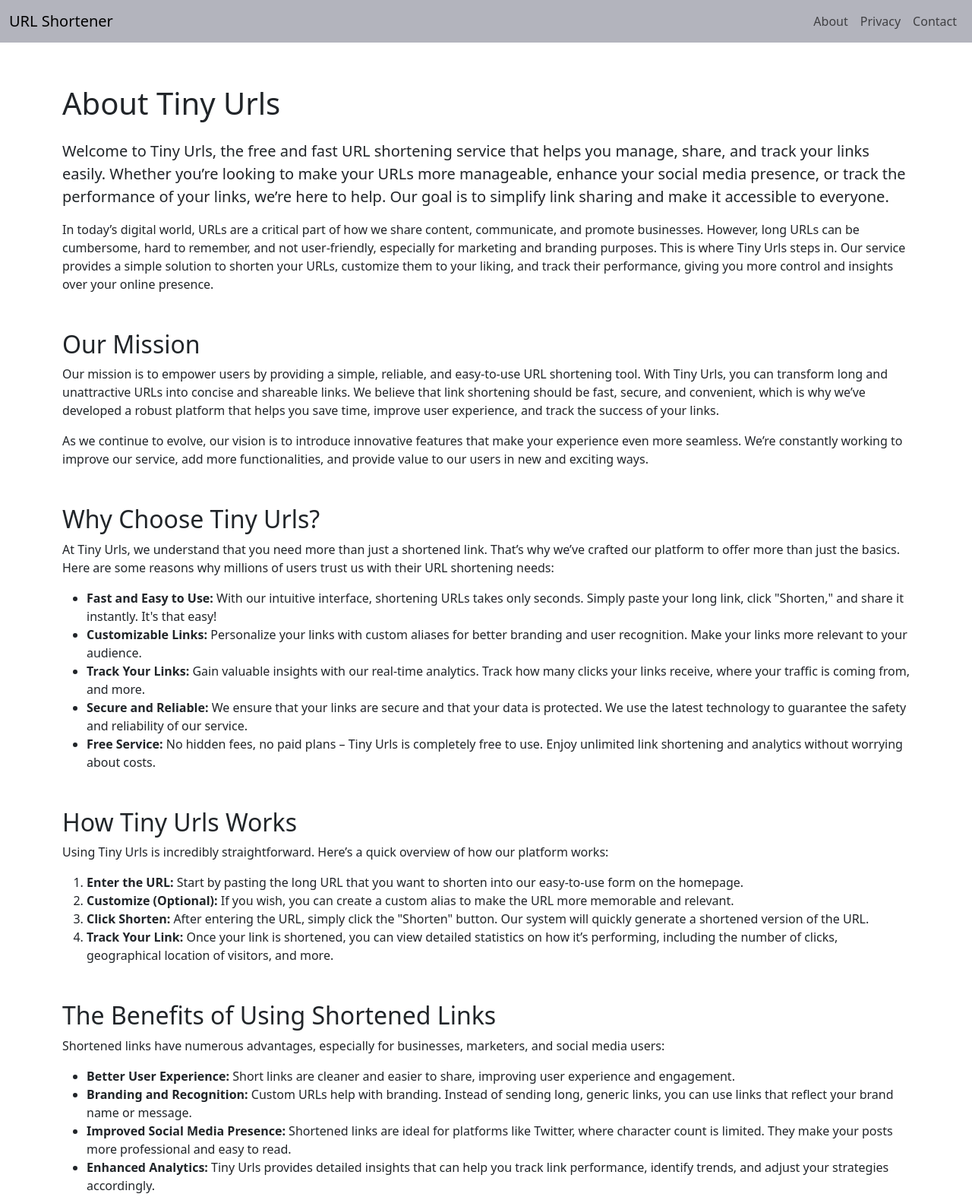
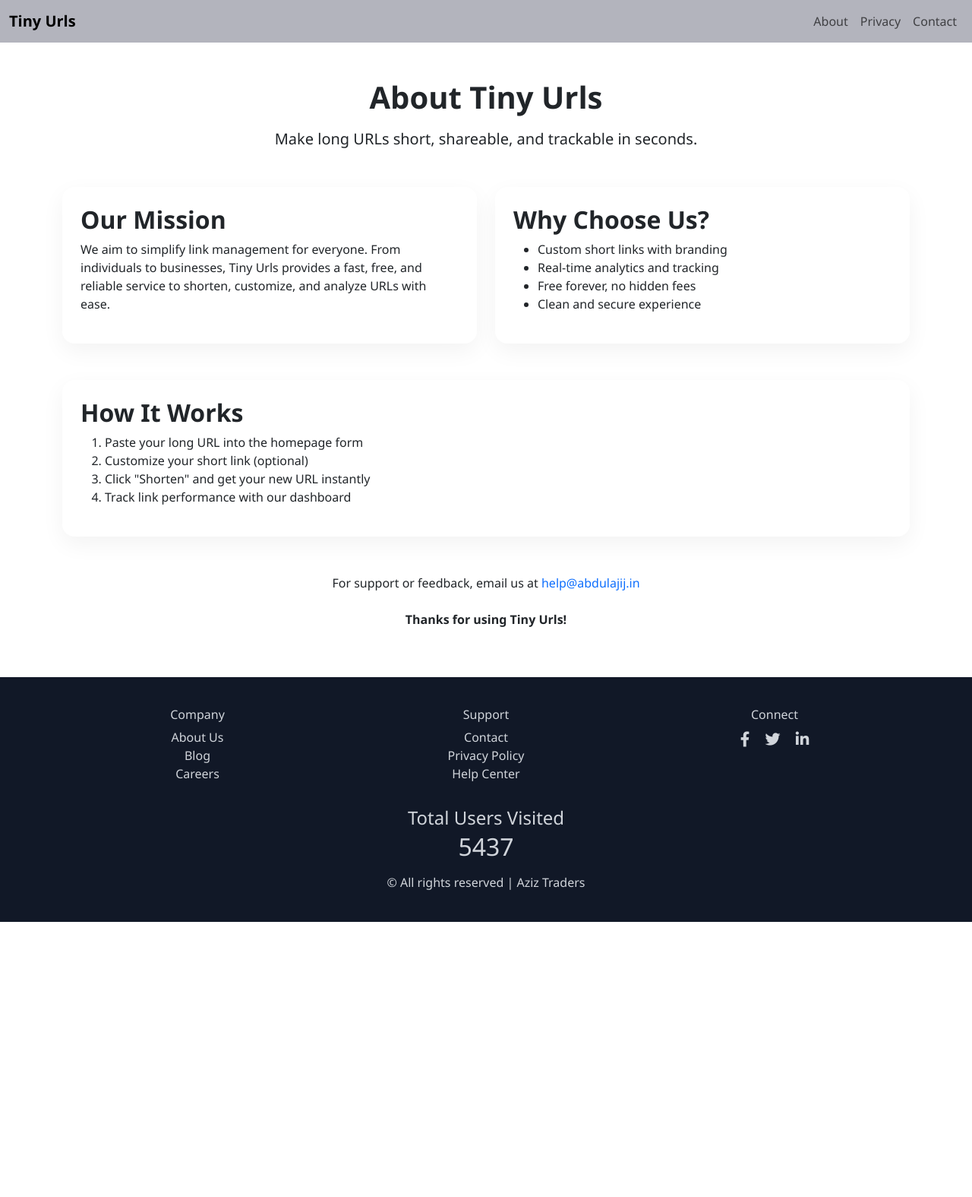
Before and after one commit to Siddique-7/URL-shortener, a plain HTML site: page about.html in a window 1280 px wide. Shown: the top 1575 px of the page at 76% size. After the commit the page ends 1213 px from the top, so only its background shows below. Drawn offline with nearby package versions, Linux system fonts and the light colour scheme.

```diff
--- a/about.html
+++ b/about.html
@@ -4,43 +4,75 @@
 <head>
     <meta charset="UTF-8">
     <meta name="viewport" content="width=device-width, initial-scale=1.0">
-    <meta name="description" content="Free URL shortener with custom links and analytics">
-    <meta name="keywords" content="url shortener, link shortener, tinyurl, free short url">
+    <meta name="description" content="Free, fast, and secure URL shortener with custom links and analytics.">
+    <meta name="keywords" content="url shortener, link shortener, tiny url, short url, custom url, free">
+    <meta name="author" content="Tiny Urls">
+    <meta property="og:title" content="About - Tiny Urls">
+    <meta property="og:description" content="Learn more about Tiny Urls, your free and powerful link shortener.">
+    <meta property="og:url" content="https://tinyurls.example.com/about">
+    <meta property="og:type" content="website">
+    <meta property="og:image" content="https://tinyurls.example.com/og-image.jpg">
+    <meta name="twitter:card" content="summary_large_image">
+    <meta name="twitter:title" content="About - Tiny Urls">
+    <meta name="twitter:description" content="Free URL shortener service with tracking and custom links.">
 
-    <title>About - Tiny Urls</title> <!-- Provide a fallback title -->
+    <title>About - Tiny Urls</title>
+
     <link href="https://cdn.jsdelivr.net/npm/bootstrap@5.3.0-alpha1/dist/css/bootstrap.min.css" rel="stylesheet">
+    <link href="https://fonts.googleapis.com/css2?family=Inter:wght@400;600;700&display=swap" rel="stylesheet">
     <link rel="stylesheet" href="https://cdnjs.cloudflare.com/ajax/libs/font-awesome/5.15.4/css/all.min.css">
+    <link rel="stylesheet" href="https://unpkg.com/aos@2.3.1/dist/aos.css" />
+
     <style>
-        .navbar-nav .nav-link {
-            position: relative;
-            z-index: 1000;
+         /* Global Styles */
+    body { font-family: 'Segoe UI', Tahoma, Geneva, Verdana, sans-serif; }
+    a { text-decoration: none; }
+
+        h1, h2 {
+            font-weight: 700;
+        }
+
+        .container .card {
+            border: none;
+            border-radius: 1rem;
+            box-shadow: 0 10px 30px rgba(0, 0, 0, 0.05);
+            transition: transform 0.3s ease;
+        }
+
+        .container .card:hover {
+            transform: translateY(-5px);
+        }
+
+       /* Footer */
+    footer { background-color: #111827; color: #d1d5db; padding: 40px 0; }
+    footer a { color: #d1d5db; }
+    footer a:hover { color: #93c5fd; }
+    .social-icons a { font-size: 1.25rem; margin: 0 0.5rem; }
+
+        .navbar {
+            background-color: #B3B4BD;
         }
     </style>
-    <!-- Yield section for additional styles -->
 
     <script async src="https://pagead2.googlesyndication.com/pagead/js/adsbygoogle.js?client=ca-pub-2098203324258204"
         crossorigin="anonymous"></script>
-
     <script async custom-element="amp-auto-ads"
-        src="https://cdn.ampproject.org/v0/amp-auto-ads-0.1.js">
-    </script>
-
+        src="https://cdn.ampproject.org/v0/amp-auto-ads-0.1.js"></script>
 </head>
 
 <body>
-    <amp-auto-ads type="adsense"
-        data-ad-client="ca-pub-2098203324258204">
-    </amp-auto-ads>
+    <amp-auto-ads type="adsense" data-ad-client="ca-pub-2098203324258204"></amp-auto-ads>
 
-
-    <nav class="navbar navbar-expand-lg navbar-light" style="background-color: #B3B4BD;">
+    <!-- Navbar -->
+    <nav class="navbar navbar-expand-lg navbar-light">
         <div class="container-fluid">
-        <a class="navbar-brand" href="index.html" style="position: relative; z-index: 1000;">URL Shortener</a>
-        <button class="navbar-toggler" type="button" data-bs-toggle="collapse" data-bs-target="#navbarNav" aria-controls="navbarNav" aria-expanded="false" aria-label="Toggle navigation">
+            <a class="navbar-brand fw-bold" href="index.html">Tiny Urls</a>
+            <button class="navbar-toggler" type="button" data-bs-toggle="collapse" data-bs-target="#navbarNav"
+                aria-controls="navbarNav" aria-expanded="false" aria-label="Toggle navigation">
                 <span class="navbar-toggler-icon"></span>
             </button>
-        <div class="collapse navbar-collapse" id="navbarNav">
-            <ul class="navbar-nav ms-auto">
+            <div class="collapse navbar-collapse justify-content-end" id="navbarNav">
+                <ul class="navbar-nav">
                     <li class="nav-item"><a class="nav-link" href="about.html">About</a></li>
                     <li class="nav-item"><a class="nav-link" href="privacy-policy.html">Privacy</a></li>
                     <li class="nav-item"><a class="nav-link" href="contact.html">Contact</a></li>
@@ -48,120 +80,102 @@
             </div>
         </div>
     </nav>
-    <div class="container-fluid mt-2" style="min-height: 90vh;"> <!-- Removed ml-4, it might cause horizontal scroll -->
-        <div class="container py-5">
-    <h1 class="mb-4">About Tiny Urls</h1>
-    <p class="lead">
-        Welcome to <strong>Tiny Urls</strong>, the free and fast URL shortening service that helps you manage, share, and track your links easily. Whether you’re looking to make your URLs more manageable, enhance your social media presence, or track the performance of your links, we’re here to help. Our goal is to simplify link sharing and make it accessible to everyone.
-    </p>
-    <p>
-        In today’s digital world, URLs are a critical part of how we share content, communicate, and promote businesses. However, long URLs can be cumbersome, hard to remember, and not user-friendly, especially for marketing and branding purposes. This is where Tiny Urls steps in. Our service provides a simple solution to shorten your URLs, customize them to your liking, and track their performance, giving you more control and insights over your online presence.
-    </p>
 
-    <h2 class="mt-5">Our Mission</h2>
-    <p>
-        Our mission is to empower users by providing a simple, reliable, and easy-to-use URL shortening tool. With Tiny Urls, you can transform long and unattractive URLs into concise and shareable links. We believe that link shortening should be fast, secure, and convenient, which is why we’ve developed a robust platform that helps you save time, improve user experience, and track the success of your links.
-    </p>
-    <p>
-        As we continue to evolve, our vision is to introduce innovative features that make your experience even more seamless. We’re constantly working to improve our service, add more functionalities, and provide value to our users in new and exciting ways.
-    </p>
-
-    <h2 class="mt-5">Why Choose Tiny Urls?</h2>
-    <p>
-        At Tiny Urls, we understand that you need more than just a shortened link. That’s why we’ve crafted our platform to offer more than just the basics. Here are some reasons why millions of users trust us with their URL shortening needs:
-    </p>
-
-    <ul>
-        <li><strong>Fast and Easy to Use:</strong> With our intuitive interface, shortening URLs takes only seconds. Simply paste your long link, click "Shorten," and share it instantly. It's that easy!</li>
-        <li><strong>Customizable Links:</strong> Personalize your links with custom aliases for better branding and user recognition. Make your links more relevant to your audience.</li>
-        <li><strong>Track Your Links:</strong> Gain valuable insights with our real-time analytics. Track how many clicks your links receive, where your traffic is coming from, and more.</li>
-        <li><strong>Secure and Reliable:</strong> We ensure that your links are secure and that your data is protected. We use the latest technology to guarantee the safety and reliability of our service.</li>
-        <li><strong>Free Service:</strong> No hidden fees, no paid plans – Tiny Urls is completely free to use. Enjoy unlimited link shortening and analytics without worrying about costs.</li>
-    </ul>
-
-    <h2 class="mt-5">How Tiny Urls Works</h2>
-    <p>
-        Using Tiny Urls is incredibly straightforward. Here’s a quick overview of how our platform works:
-    </p>
-
-    <ol>
-        <li><strong>Enter the URL:</strong> Start by pasting the long URL that you want to shorten into our easy-to-use form on the homepage.</li>
-        <li><strong>Customize (Optional):</strong> If you wish, you can create a custom alias to make the URL more memorable and relevant.</li>
-        <li><strong>Click Shorten:</strong> After entering the URL, simply click the "Shorten" button. Our system will quickly generate a shortened version of the URL.</li>
-        <li><strong>Track Your Link:</strong> Once your link is shortened, you can view detailed statistics on how it’s performing, including the number of clicks, geographical location of visitors, and more.</li>
-    </ol>
-
-    <h2 class="mt-5">The Benefits of Using Shortened Links</h2>
-    <p>
-        Shortened links have numerous advantages, especially for businesses, marketers, and social media users:
-    </p>
-
-    <ul>
-        <li><strong>Better User Experience:</strong> Short links are cleaner and easier to share, improving user experience and engagement.</li>
-        <li><strong>Branding and Recognition:</strong> Custom URLs help with branding. Instead of sending long, generic links, you can use links that reflect your brand name or message.</li>
-        <li><strong>Improved Social Media Presence:</strong> Shortened links are ideal for platforms like Twitter, where character count is limited. They make your posts more professional and easy to read.</li>
-        <li><strong>Enhanced Analytics:</strong> Tiny Urls provides detailed insights that can help you track link performance, identify trends, and adjust your strategies accordingly.</li>
-    </ul>
-
-    <h2 class="mt-5">Our Vision for the Future</h2>
-    <p>
-        At Tiny Urls, we are not just focused on providing a link-shortening service. We have big plans for the future. In the coming months and years, we aim to expand our service offerings to include more advanced features, such as:
-    </p>
-
-    <ul>
-        <li><strong>Link Expiry:</strong> Allowing users to set expiration dates for their shortened links.</li>
-        <li><strong>Link Management Dashboard:</strong> A user-friendly dashboard to help users manage their links and monitor performance more efficiently.</li>
-        <li><strong>API Integration:</strong> A robust API that businesses and developers can integrate into their applications for automated URL shortening and tracking.</li>
-        <li><strong>Link Security Features:</strong> Additional features such as password protection for links and enhanced encryption methods.</li>
-    </ul>
-
-    <h2 class="mt-5">Join the Tiny Urls Community</h2>
-    <p>
-        We are committed to providing a great user experience and constantly improving our service. By joining the Tiny Urls community, you can be part of a platform that values innovation, simplicity, and user-centric design. We invite you to share your feedback, suggestions, and ideas as we continue to grow and evolve.
-    </p>
-
-    <h2 class="mt-5">Contact Us</h2>
-    <p>
-        Have questions or feedback? We’d love to hear from you! You can reach us via email at <a href="mailto:help@abdulajij.in">help@abdulajij.in</a>. Our team is always ready to assist you and make your experience with Tiny Urls as smooth and enjoyable as possible.
-    </p>
-
-    <p class="text-center mt-4">
-        <strong>Thank you for choosing Tiny Urls!</strong>
-    </p>
+    <!-- Main Section -->
+    <section class="container py-5" style="min-height: 90vh;">
+        <div class="text-center mb-5" data-aos="fade-up">
+            <h1 class="mb-3">About Tiny Urls</h1>
+            <p class="lead">Make long URLs short, shareable, and trackable in seconds.</p>
         </div>
 
+        <div class="row g-4">
+            <div class="col-md-6" data-aos="fade-right">
+                <div class="card p-4">
+                    <h2>Our Mission</h2>
+                    <p>We aim to simplify link management for everyone. From individuals to businesses, Tiny Urls provides a fast, free, and reliable service to shorten, customize, and analyze URLs with ease.</p>
+                </div>
+            </div>
+            <div class="col-md-6" data-aos="fade-left">
+                <div class="card p-4">
+                    <h2>Why Choose Us?</h2>
+                    <ul>
+                        <li>Custom short links with branding</li>
+                        <li>Real-time analytics and tracking</li>
+                        <li>Free forever, no hidden fees</li>
+                        <li>Clean and secure experience</li>
+                    </ul>
+                </div>
+            </div>
         </div>
 
+        <div class="row mt-5" data-aos="zoom-in-up">
+            <div class="col-md-12">
+                <div class="card p-4">
+                    <h2>How It Works</h2>
+                    <ol>
+                        <li>Paste your long URL into the homepage form</li>
+                        <li>Customize your short link (optional)</li>
+                        <li>Click "Shorten" and get your new URL instantly</li>
+                        <li>Track link performance with our dashboard</li>
+                    </ol>
+                </div>
+            </div>
+        </div>
+
+        <div class="text-center mt-5" data-aos="fade-up">
+            <p>For support or feedback, email us at <a href="mailto:help@abdulajij.in">help@abdulajij.in</a></p>
+            <p class="fw-bold mt-4">Thanks for using Tiny Urls!</p>
+        </div>
+    </section>
+
+    <!-- Footer -->
+  <footer>
+    <div class="container text-center">
+      <div class="row">
+        <div class="col-md-4 mb-3">
+          <h6>Company</h6>
+          <ul class="list-unstyled">
+            <li><a href="about.html">About Us</a></li>
+            <li><a href="#">Blog</a></li>
+            <li><a href="#">Careers</a></li>
+          </ul>
+        </div>
+        <div class="col-md-4 mb-3">
+          <h6>Support</h6>
+          <ul class="list-unstyled">
+            <li><a href="contact.html">Contact</a></li>
+            <li><a href="privacy-policy.html">Privacy Policy</a></li>
+            <li><a href="#">Help Center</a></li>
+          </ul>
+        </div>
+        <div class="col-md-4 mb-3">
+          <h6>Connect</h6>
+          <div class="social-icons">
+            <a href="#"><i class="fab fa-facebook-f"></i></a>
+            <a href="#"><i class="fab fa-twitter"></i></a>
+            <a href="#"><i class="fab fa-linkedin-in"></i></a>
+          </div>
+        </div>
+      </div>
 
       <!-- resources/views/partials/footer.blade.php -->
-<footer class="text-center py-3" style="background-color: #B3B4BD">
-    <div class="container">
-        <div class="container">
-            <div class="row">
       <div class="col-md-12 text-center">
         <div class="col-md-12">
           <p class="h4 mb-1">Total Users Visited</p>
-                        <p class="h1 mb-0" id="total-users-served">5445</p>
+          <p class="h2 mb-0" id="total-users-served">5437</p>
         </div>
       </div>
-                <div class="col-md-12 text-center mt-1">
-                    <p><!-- Link back to Colorlib can't be removed. Template is licensed under CC BY 3.0. -->
-                        Copyright &copy;
-                        <script>
-                            document.write(new Date().getFullYear());
-                        </script> All rights reserved | Aziz Traders
-                        <!-- Link back to Colorlib can't be removed. Template is licensed under CC BY 3.0. -->
-                    </p>
-                </div>
-            </div>
+
+      <p class="mt-3 mb-0">&copy; <span id="copyright-year"></span> All rights reserved | Aziz Traders</p>
     </div>
   </footer>
 
-    <!-- jQuery and Bootstrap JS -->
-    <script src="https://code.jquery.com/jquery-3.6.0.min.js"></script>
-    <script src="https://cdn.jsdelivr.net/npm/bootstrap@5.1.3/dist/js/bootstrap.bundle.min.js"></script>
-
-    <!-- Yield section for additional scripts -->
+    <!-- Scripts -->
+    <script src="https://cdn.jsdelivr.net/npm/bootstrap@5.3.0-alpha1/dist/js/bootstrap.bundle.min.js"></script>
+    <script src="https://unpkg.com/aos@2.3.1/dist/aos.js"></script>
+    <script>
+        AOS.init();
+    </script>
 </body>
 
 </html>
```
Also changed, not shown: index.html (+1 -1 lines). Lines whose indentation alone changed are shown as unchanged.
